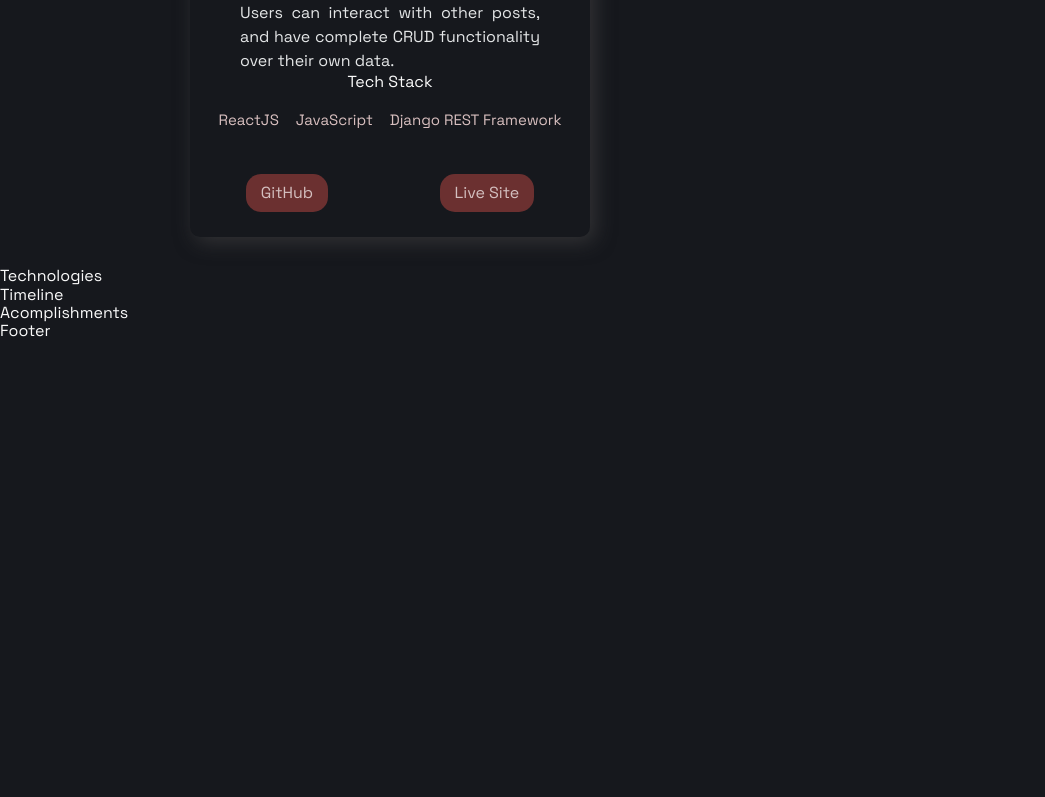
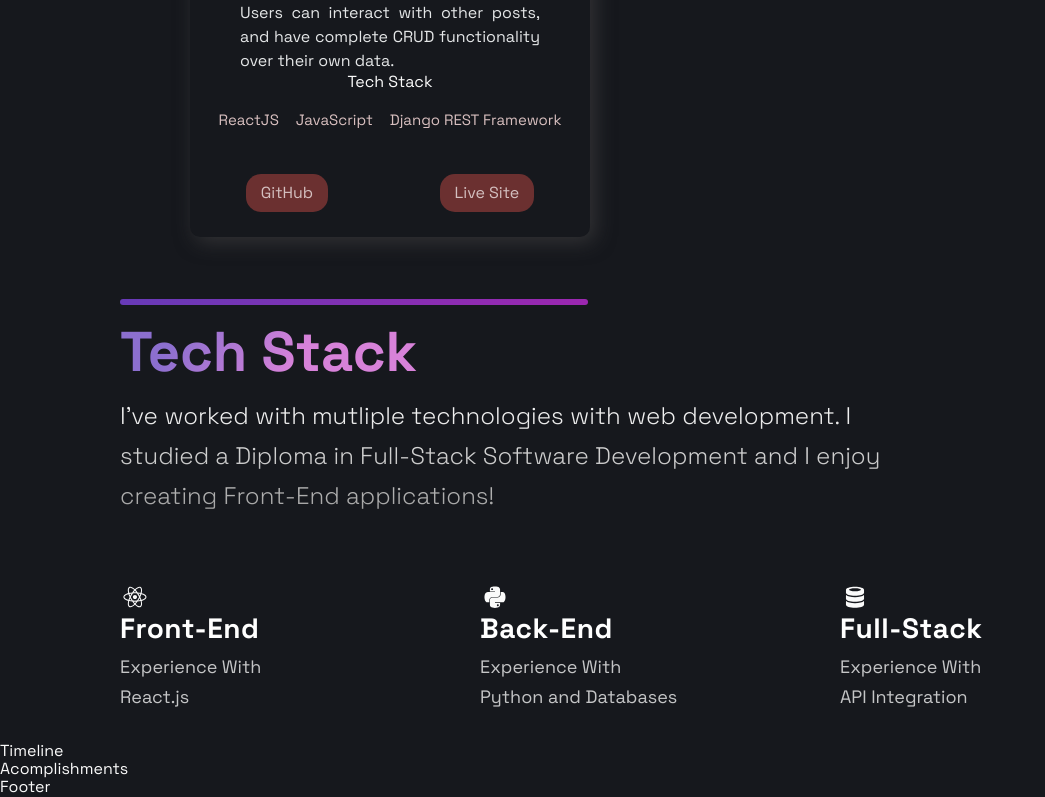
Before and after one commit to bodthegod/portfolio_website, a Next.js app: page / in a window 1280 px wide. Shown: the part 2893-3690 px from the top of the page, without its empty margins (0-1045 px from the left). Before the commit the page ends 3234 px from the top, so only its background shows below. Built offline with nearby package versions, Linux system fonts and the light colour scheme.

Commit message:
Add: Tech stack information and icons

```diff
--- a/src/components/Technologies/Technologies.js
+++ b/src/components/Technologies/Technologies.js
@@ -1,12 +1,48 @@
 import React from 'react';
-import { DiFirebase, DiReact, DiZend } from 'react-icons/di';
+import { DiReact, DiDatabase, DiPython } from 'react-icons/di';
 import { Section, SectionDivider, SectionText, SectionTitle } from '../../styles/GlobalComponents';
 import { List, ListContainer, ListItem, ListParagraph, ListTitle } from './TechnologiesStyles';
 
 const Technologies = () =>  (
-  <div>
-    Technologies
-  </div>
+  <Section id="tech">
+    <SectionDivider/>
+    <br/>
+    <SectionTitle>Tech Stack</SectionTitle>
+    <SectionText>I've worked with mutliple technologies with web development. I studied a Diploma in
+       Full-Stack Software Development and I enjoy creating Front-End applications!</SectionText>
+       <List>
+        <ListItem>
+          <DiReact size="3rem"/>
+          <ListContainer>
+            <ListTitle>Front-End</ListTitle>
+            <ListParagraph>
+              Experience With <br />
+              React.js
+            </ListParagraph>
+          </ListContainer>
+        </ListItem>
+        <ListItem>
+          <DiPython size="3rem"/>
+          <ListContainer>
+            <ListTitle>Back-End</ListTitle>
+            <ListParagraph>
+              Experience With <br />
+              Python and Databases
+            </ListParagraph>
+          </ListContainer>
+        </ListItem>
+        <ListItem>
+          <DiDatabase size="3rem"/>
+          <ListContainer>
+            <ListTitle>Full-Stack</ListTitle>
+            <ListParagraph>
+              Experience With <br />
+              API Integration
+            </ListParagraph>
+          </ListContainer>
+        </ListItem>
+       </List>
+  </Section>
 );
 
 export default Technologies;
```
